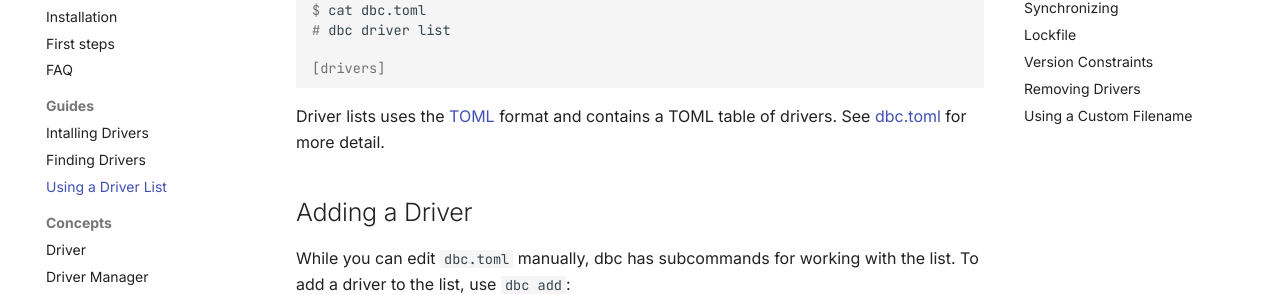
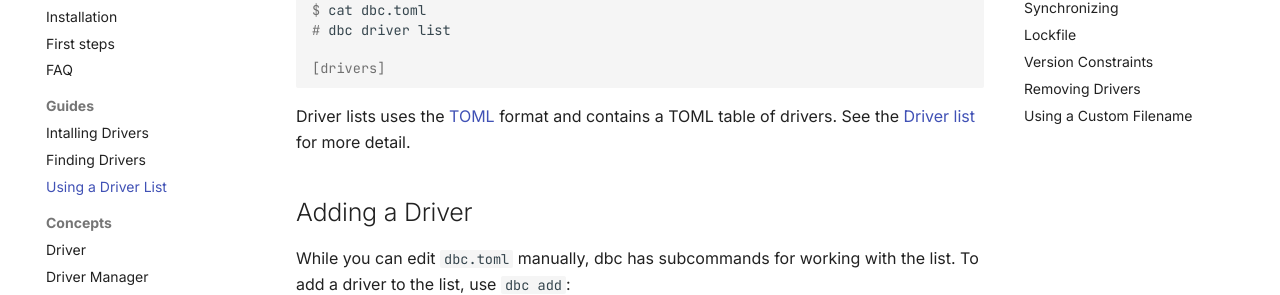
Before and after one commit to columnar-tech/dbc, an MkDocs documentation site: the page built from docs/guides/driver_list.md, in a window 1280 px wide and 900 px high, scrolled down 517 px. Shown: the part 154-449 px from the top of the window. Built offline with MkDocs 1.6.1 and Material for MkDocs 9.7.7, drawn with Linux system fonts in a browser that asks for light colours; plug-ins that fetch from the network failed and are left out; comment, search, counter and statistics services are not loaded.

Commit message:
docs: fix warnings

````diff
--- a/docs/guides/driver_list.md
+++ b/docs/guides/driver_list.md
@@ -40,7 +40,7 @@ $ cat dbc.toml
 
 ```
 
-Driver lists uses the [TOML](https://toml.io) format and contains a TOML table of drivers. See [dbc.toml](../reference/dbc.toml.md) for more detail.
+Driver lists uses the [TOML](https://toml.io) format and contains a TOML table of drivers. See the [Driver list](../reference/driver_list.md) for more detail.
 
 ## Adding a Driver
 
````
Also changed, not shown: docs/concepts/driver_list.md (+0 -2 lines).
